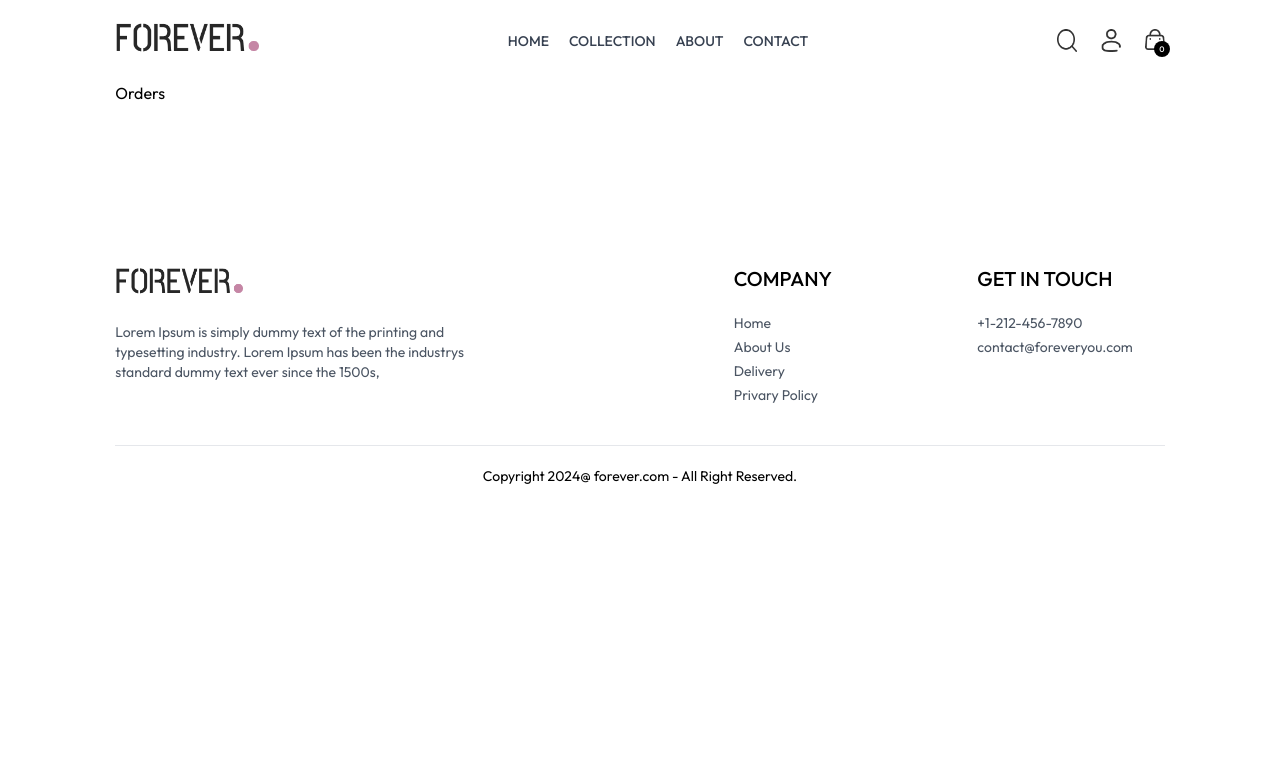
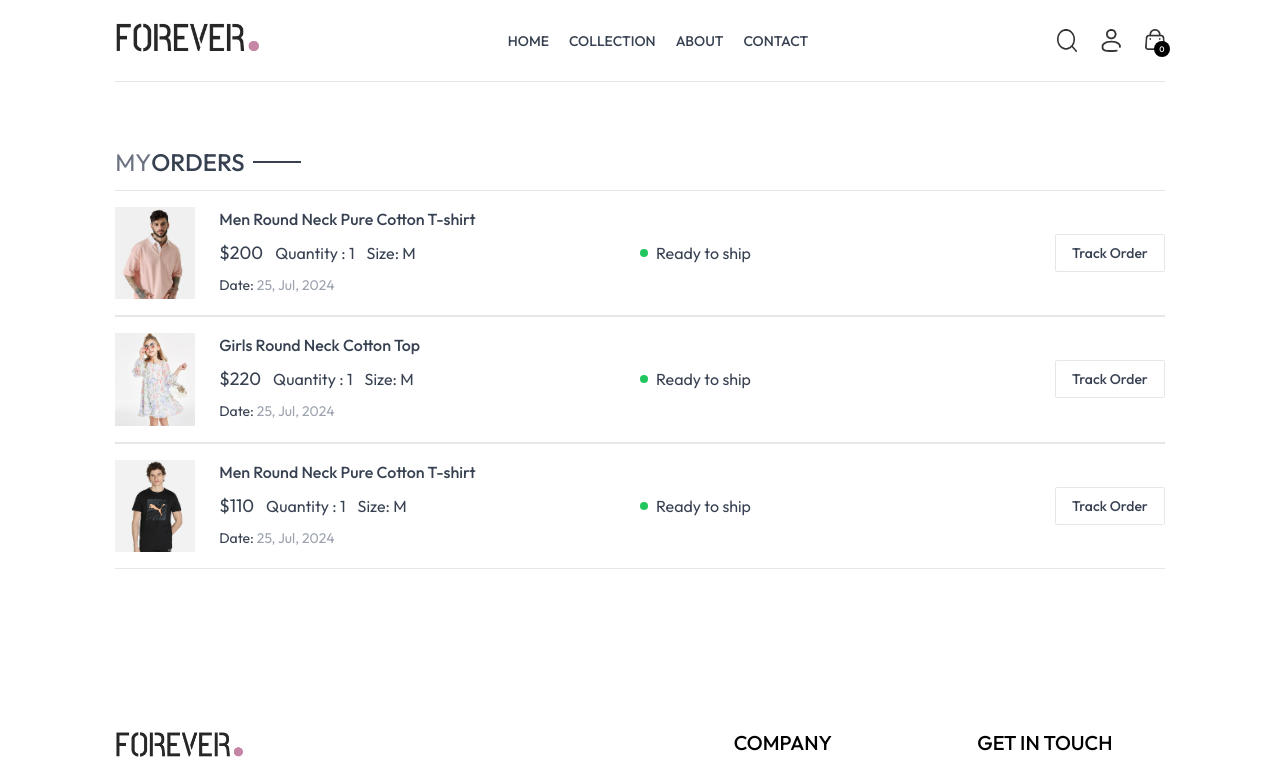
Before and after one commit to sheptianbagjautama/react-ecommerce, a React (Vite) app in the folder frontend/: page /orders in a window 1280 px wide. Shown: the top 780 px of the page. Built offline with nearby package versions, Linux system fonts and the light colour scheme.

Commit message:
Develop Order Page

```diff
--- a/frontend/src/pages/Orders.jsx
+++ b/frontend/src/pages/Orders.jsx
@@ -1,7 +1,53 @@
-import React from "react";
+import React, { useContext } from "react";
+import { ShopContext } from "../context/ShopContext";
+import Title from "../components/Title";
 
 const Orders = () => {
-  return <div>Orders</div>;
+  const { products, currency } = useContext(ShopContext);
+
+  return (
+    <div className="border-t pt-16">
+      <div className="text-2xl">
+        <Title text1="MY" text2="ORDERS" />
+      </div>
+
+      <div>
+        {products.slice(1, 4).map((item, index) => (
+          <div
+            key={index}
+            className="py-4 border-t border-b text-gray-700 flex flex-col md:flex-row md:items-center md:justify-between gap-4"
+          >
+            <div className="flex items-start gap-6 text-sm">
+              <img src={item.image[0]} alt="" className="w-16 sm:w-20" />
+              <div>
+                <p className="sm:text-base font-medium">{item.name}</p>
+                <div className="flex items-center gap-3 mt-2 text-base text-gray-700">
+                  <p className="text-lg">
+                    {currency}
+                    {item.price}
+                  </p>
+                  <p>Quantity : 1</p>
+                  <p>Size: M</p>
+                </div>
+                <p className="mt-2">
+                  Date: <span className="text-gray-400">25, Jul, 2024</span>
+                </p>
+              </div>
+            </div>
+            <div className="md:w-1/2 flex justify-between">
+              <div className="flex items-center gap-2">
+                <p className="min-w-2 h-2 rounded-full bg-green-500"></p>
+                <p className="text-sm md:text-base">Ready to ship</p>
+              </div>
+              <button className="border px-4 py-2 text-sm font-medium rounded-sm">
+                Track Order
+              </button>
+            </div>
+          </div>
+        ))}
+      </div>
+    </div>
+  );
 };
 
 export default Orders;
```
